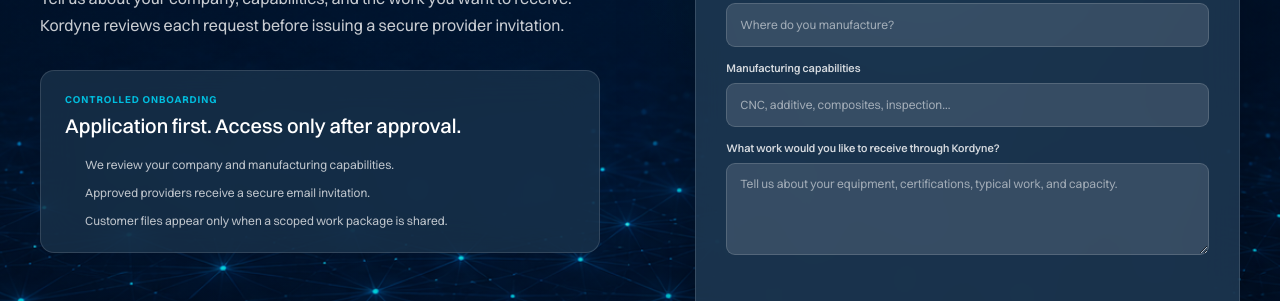
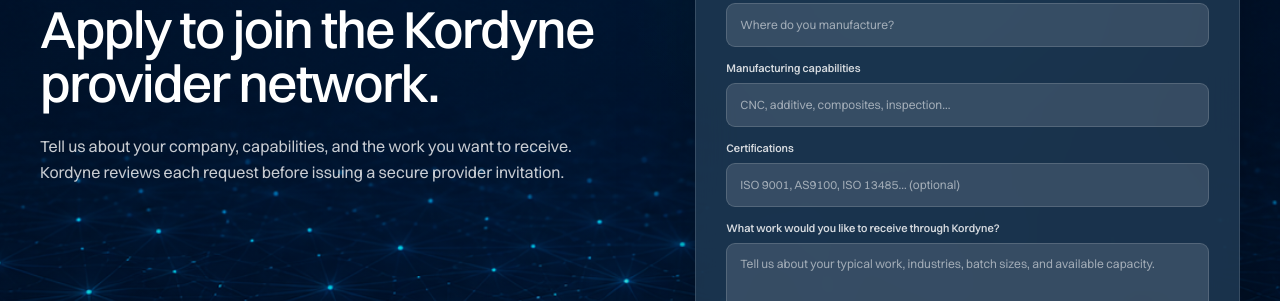
Before and after one commit to SpeedZone169/kordyne, a Next.js app: page /providers/signup in a window 1280 px wide. Shown: the part 499-800 px from the top of the page. Built offline with nearby package versions, Linux system fonts and the light colour scheme; no server answers.

Commit message:
Refine provider access request form

```diff
--- a/app/api/providers/access-request/route.ts
+++ b/app/api/providers/access-request/route.ts
@@ -32,6 +32,7 @@
   website?: unknown;
   country?: unknown;
   capabilities?: unknown;
+  certifications?: unknown;
   message?: unknown;
   turnstileToken?: unknown;
 };
@@ -103,6 +104,7 @@
   website,
   country,
   capabilities,
+  certifications,
   message,
 }: {
   fullName: string;
@@ -111,6 +113,7 @@
   website: string;
   country: string;
   capabilities: string;
+  certifications: string;
   message: string;
 }) {
   const rows = [
@@ -120,6 +123,7 @@
     ["Website", website || "Not provided"],
     ["Country / region", country],
     ["Capabilities", capabilities],
+    ["Certifications", certifications || "Not provided"],
   ]
     .map(
       ([label, value]) => `
@@ -216,6 +220,7 @@
     const website = readString(body.website, 240);
     const country = readString(body.country, 120);
     const capabilities = readString(body.capabilities, 500);
+    const certifications = readString(body.certifications, 500);
     const message = readString(body.message, 3000);
     const turnstileToken = readString(body.turnstileToken, 2048);
 
@@ -293,6 +298,7 @@
         website,
         country,
         capabilities,
+        certifications,
         message,
       }),
       text: [
@@ -306,6 +312,7 @@
         `Website: ${website || "Not provided"}`,
         `Country / region: ${country}`,
         `Capabilities: ${capabilities}`,
+        `Certifications: ${certifications || "Not provided"}`,
         "",
         "What work they want to receive:",
         message,
--- a/app/providers/signup/ProviderAccessRequestForm.tsx
+++ b/app/providers/signup/ProviderAccessRequestForm.tsx
@@ -13,6 +13,7 @@
   website: string;
   country: string;
   capabilities: string;
+  certifications: string;
   message: string;
 };
 
@@ -23,6 +24,7 @@
   website: "",
   country: "",
   capabilities: "",
+  certifications: "",
   message: "",
 };
 
@@ -205,13 +207,24 @@
         </label>
 
         <label>
+          <span>Certifications</span>
+          <input
+            type="text"
+            name="certifications"
+            value={form.certifications}
+            onChange={handleChange}
+            placeholder="ISO 9001, AS9100, ISO 13485... (optional)"
+          />
+        </label>
+
+        <label>
           <span>What work would you like to receive through Kordyne?</span>
           <textarea
             name="message"
             required
             value={form.message}
             onChange={handleChange}
-            placeholder="Tell us about your equipment, certifications, typical work, and capacity."
+            placeholder="Tell us about your typical work, industries, batch sizes, and available capacity."
           />
         </label>
 
--- a/app/providers/signup/page.tsx
+++ b/app/providers/signup/page.tsx
@@ -67,19 +67,6 @@
               receive. Kordyne reviews each request before issuing a secure
               provider invitation.
             </p>
-
-            <div className={styles.reviewNotice}>
-              <p>Controlled onboarding</p>
-              <h2>Application first. Access only after approval.</h2>
-              <ol>
-                <li>We review your company and manufacturing capabilities.</li>
-                <li>Approved providers receive a secure email invitation.</li>
-                <li>
-                  Customer files appear only when a scoped work package is
-                  shared.
-                </li>
-              </ol>
-            </div>
           </div>
 
           <ProviderAccessRequestForm />
--- a/app/providers/signup/provider-signup.module.css
+++ b/app/providers/signup/provider-signup.module.css
@@ -115,43 +115,6 @@
 .lede strong {
   color: #fff;
   font-weight: 600;
-}
-
-.reviewNotice {
-  max-width: 560px;
-  margin-top: 32px;
-  padding: 22px 24px;
-  border: 1px solid rgba(255, 255, 255, 0.13);
-  border-radius: 14px;
-  background: rgba(31, 58, 83, 0.62);
-  backdrop-filter: blur(18px);
-}
-
-.reviewNotice > p {
-  color: var(--aqua);
-  font-size: 10px;
-  font-weight: 650;
-  letter-spacing: 0.9px;
-  line-height: 14px;
-  text-transform: uppercase;
-}
-
-.reviewNotice h2 {
-  margin-top: 6px !important;
-  color: #fff;
-  font-size: 20px;
-  font-weight: 500;
-  line-height: 1.25;
-}
-
-.reviewNotice ol {
-  display: grid;
-  gap: 10px;
-  margin-top: 18px !important;
-  padding-left: 20px;
-  color: rgba(255, 255, 255, 0.72);
-  font-size: 12px;
-  line-height: 18px;
 }
 
 .actions,
@@ -701,10 +664,6 @@
     border-radius: 14px;
   }
 
-  .reviewNotice {
-    padding: 20px;
-  }
-
   .panelHeader {
     gap: 14px;
   }
```
